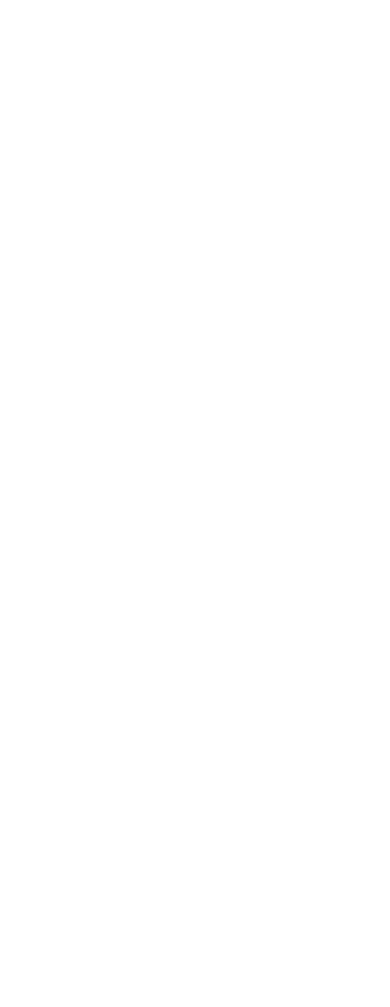
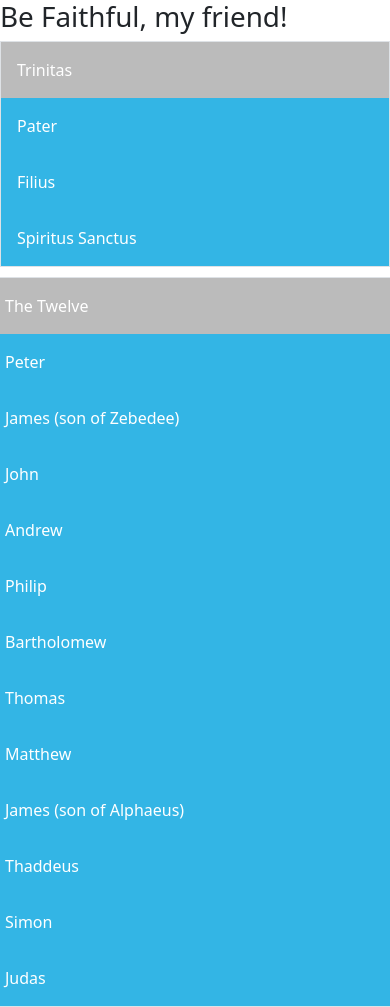
Before and after one commit to michaelcychan/bootstrap-experiments, a website: page index.html in a window 390 px wide. Before the commit the page ends 844 px from the top, so only its background shows below. Drawn offline with nearby package versions, Linux system fonts and the light colour scheme.

Commit message:
add two div with responsive width ✂️

```diff
--- a/index.html
+++ b/index.html
@@ -6,8 +6,57 @@
   <meta name="viewport" content="width=device-width, initial-scale=1.0">
   <title>Document</title>
   <link rel="stylesheet" href="node_modules/bootstrap/dist/css/bootstrap.css">
+  <style>
+    [class*="col"] {
+      padding: 1rem;
+      background-color: #33b5e5;
+      border: 2px sollid #fff;
+      color: #fff;
+    }
+    [class*="container"] {
+      margin-bottom: 10px;
+    }
+  </style>
 </head>
 <body>
+  <h1>Be Faithful, my friend!</h1>
+  <script src="node_modules/bootstrap/dist/js/bootstrap.bundle.js"></script>
+
+  <div class="container-md border">
+
+      <div class="row">
+        <div class="col-lg-6 col-md-8" style="background-color:#bbb;">Trinitas</div>
+      </div>
+
+
+    <div class="row">
+      <div class="col-md-4">Pater</div>
+      <div class="col-md-4">Filius</div>
+      <div class="col-md-4">Spiritus Sanctus</div>
+    </div>
+
+  </div>
+  <div></div>
+
+  <div class="containter-md border">
+    <div class="row">
+      <div class="col-lg-6 col-md-8" style="background-color:#bbb;">The Twelve</div>
+    </div>
+    <div class="row">
+      <div class="col-xxl-1 col-xl-2 col-lg-3 col-md-4 col-sm-6 col-xs-12">Peter</div>
+      <div class="col-xxl-1 col-xl-2 col-lg-3 col-md-4 col-sm-6 col-xs-12">James (son of Zebedee)</div>
+      <div class="col-xxl-1 col-xl-2 col-lg-3 col-md-4 col-sm-6 col-xs-12">John</div>
+      <div class="col-xxl-1 col-xl-2 col-lg-3 col-md-4 col-sm-6 col-xs-12">Andrew</div>
+      <div class="col-xxl-1 col-xl-2 col-lg-3 col-md-4 col-sm-6 col-xs-12">Philip</div>
+      <div class="col-xxl-1 col-xl-2 col-lg-3 col-md-4 col-sm-6 col-xs-12">Bartholomew</div>
+      <div class="col-xxl-1 col-xl-2 col-lg-3 col-md-4 col-sm-6 col-xs-12">Thomas</div>
+      <div class="col-xxl-1 col-xl-2 col-lg-3 col-md-4 col-sm-6 col-xs-12">Matthew</div>
+      <div class="col-xxl-1 col-xl-2 col-lg-3 col-md-4 col-sm-6 col-xs-12">James (son of Alphaeus)</div>
+      <div class="col-xxl-1 col-xl-2 col-lg-3 col-md-4 col-sm-6 col-xs-12">Thaddeus</div>
+      <div class="col-xxl-1 col-xl-2 col-lg-3 col-md-4 col-sm-6 col-xs-12">Simon</div>
+      <div class="col-xxl-1 col-xl-2 col-lg-3 col-md-4 col-sm-6 col-xs-12">Judas</div>
+    </div>
+  </div>
 
 </body>
 </html>
```
